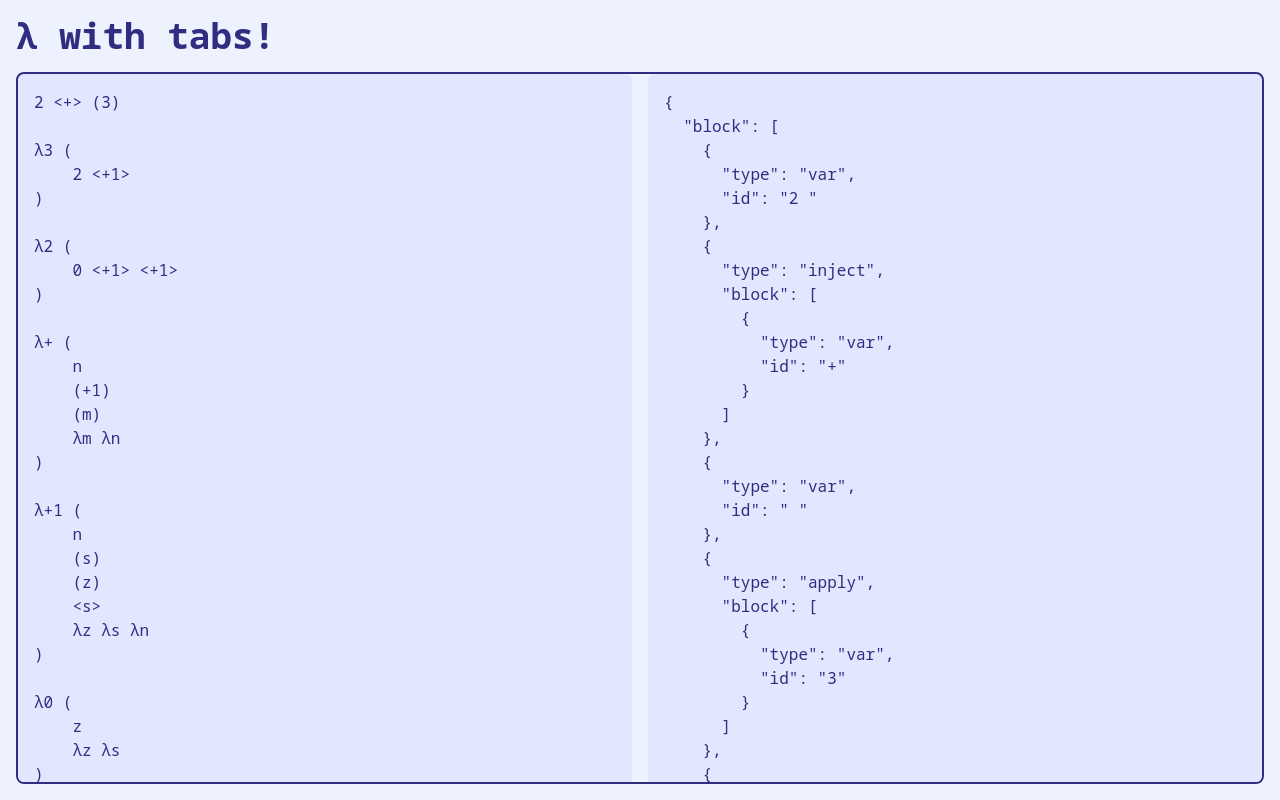
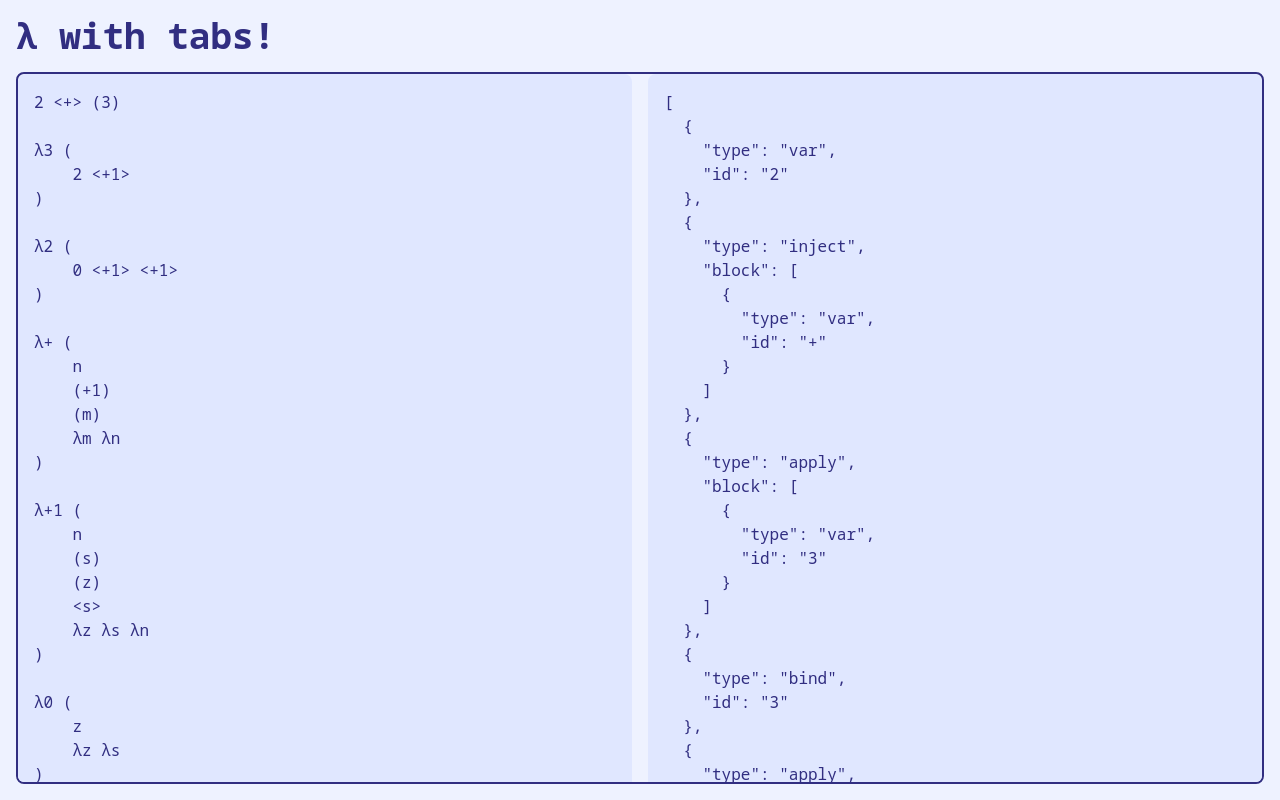
Before and after one commit to James-Fraser-Jones/tabs, a SvelteKit app: page / in a window 1280 px wide. Built offline with nearby package versions, Linux system fonts and the light colour scheme.

Commit message:
almost have block component added

```diff
--- /dev/null
+++ b/src/lib/block.svelte
@@ -0,0 +1,15 @@
+<script>
+	export let block;
+</script>
+
+{#each block as token}
+	{#if token.type === 'var'}
+		<p>var: {token.id}</p>
+	{:else if token.type === 'bind'}
+		<p>bind: {token.id}</p>
+	{:else if token.type === 'apply'}
+		<p>apply:</p>
+	{:else if token.type === 'inject'}
+		<p>inject:</p>
+	{/if}
+{/each}
--- a/src/lib/io.ts
+++ b/src/lib/io.ts
@@ -1,18 +1,17 @@
-import { parse } from 'cookie';
-
-export function io(input: string): string {
-	try {
-		const result = parseBlock([...input], undefined);
-		return `${JSON.stringify(result, null, 2)}`;
-	} catch (error) {
-		return `${error}`;
+export function parseTop(input: string): Block<string> | string {
+	const filteredInput = input.replace(/\s+/g, '');
+	const result = parseBlock([...filteredInput], undefined);
+	if (typeof result === 'string') {
+		return result;
+	} else {
+		return result.block;
 	}
 }
 
 function parseBlock(
 	[head, ...tail]: string[],
 	delimiter: string | undefined
-): { block: Block<string>; tail: string[] } {
+): { block: Block<string>; tail: string[] } | string {
 	let bind = false;
 	let block: Block<string> = [];
 	let id = '';
@@ -21,8 +20,8 @@ function parseBlock(
 			if (id !== '') {
 				block.push({ type: bind ? 'bind' : 'var', id });
 				id = '';
-			} else {
-				throw new Error(`Attempted to bind with no body. Or no binder name.`);
+			} else if (block.length === 0) {
+				return `Attempted to bind with no body. Or no binder name.`;
 			}
 			bind = true;
 		} else if (['<', '>', '(', ')'].includes(head)) {
@@ -31,18 +30,18 @@ function parseBlock(
 				id = '';
 			}
 			if (['<', '('].includes(head)) {
-				try {
-					let { block: b, tail: t } = parseBlock(tail, head === '(' ? ')' : '>');
-					block.push({ type: head === '(' ? 'apply' : 'inject', block: b });
-					tail = t;
-				} catch (error) {
-					throw error;
+				let result = parseBlock(tail, head === '(' ? ')' : '>');
+				if (typeof result === 'string') {
+					return result;
+				} else {
+					block.push({ type: head === '(' ? 'apply' : 'inject', block: result.block });
+					tail = result.tail;
 				}
 			} else {
 				if (delimiter === head) {
 					return { block, tail };
 				} else {
-					throw new Error(`Unexpected closing brace: ${head}`);
+					return `Unexpected closing brace: ${head}`;
 				}
 			}
 		} else {
@@ -57,7 +56,7 @@ function parseBlock(
 	if (delimiter === undefined) {
 		return { block, tail };
 	} else {
-		throw new Error(`Expected closing brace: ${delimiter === '>' ? '>' : ')'}`);
+		return `Expected closing brace: ${delimiter === '>' ? '>' : ')'}`;
 	}
 }
 
@@ -68,8 +67,8 @@ type Token<T> =
 	| { type: 'apply'; block: Block<T> }
 	| { type: 'inject'; block: Block<T> };
 
-type Expr<T> =
-	| { type: 'var'; id: T }
-	| { type: 'bind'; context: Expr<T>; id: T }
-	| { type: 'apply'; context: Expr<T>; arg: Expr<T> }
-	| { type: 'inject'; context: Expr<T>; fun: Expr<T> };
+// type Expr<T> =
+// 	| { type: 'var'; id: T }
+// 	| { type: 'bind'; context: Expr<T>; id: T }
+// 	| { type: 'apply'; context: Expr<T>; arg: Expr<T> }
+// 	| { type: 'inject'; context: Expr<T>; fun: Expr<T> };
--- a/src/routes/+page.svelte
+++ b/src/routes/+page.svelte
@@ -1,6 +1,6 @@
 <script>
-	import { io } from '../lib/io';
-
+	import { parseTop } from '../lib/io';
+	import Block from '../lib/block.svelte';
 	let input = `2 <+> (3)
 
 λ3 (
@@ -84,6 +84,17 @@
 					placeholder:text-indigo-200
 					"
 				></textarea>
+				<!-- <div
+					class="
+					flex-1
+					bg-indigo-100
+					selection:text-indigo-100
+					p-4
+					rounded-lg
+					"
+				>
+					<Block block={parseTop(input)} />
+				</div> -->
 				<pre
 					class="
 					flex-1
@@ -94,7 +105,7 @@
 
 					text-wrap
 					{input ? '' : 'text-indigo-200'}
-					">{input ? io(input) : 'λ code comes out'}</pre>
+					">{input ? JSON.stringify(parseTop(input), null, 2) : 'λ code comes out'}</pre>
 			</div>
 		</div>
 	</div>
```
